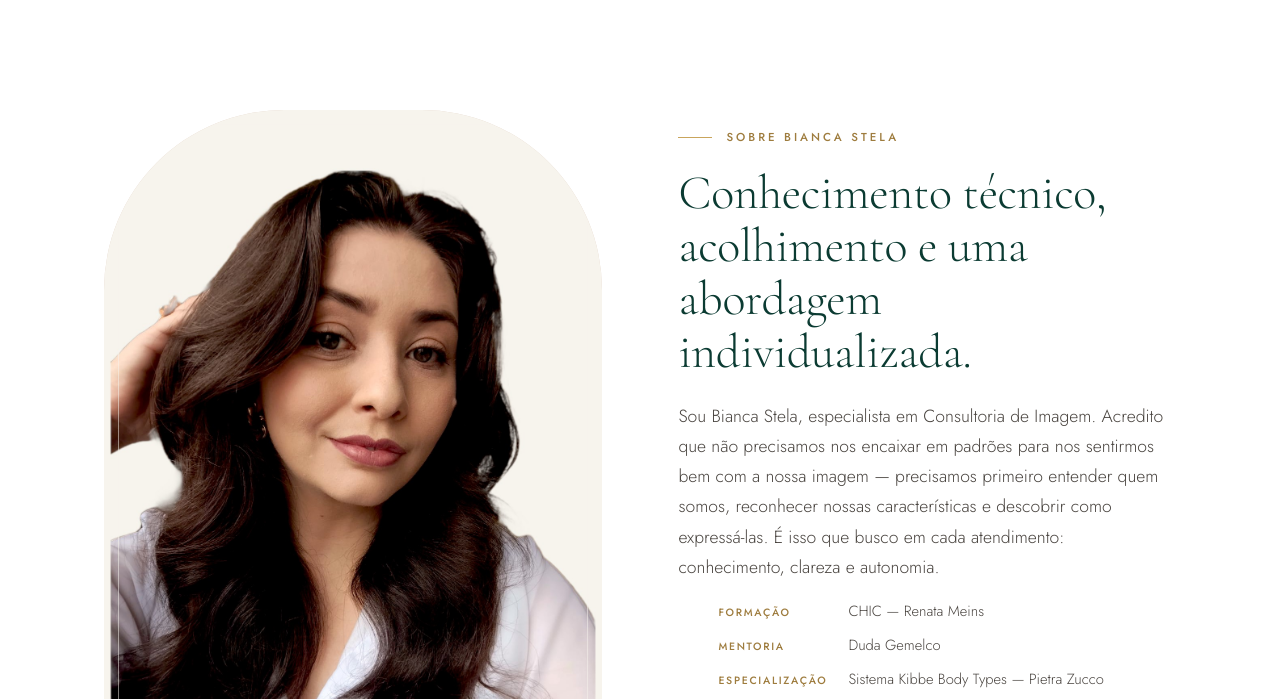
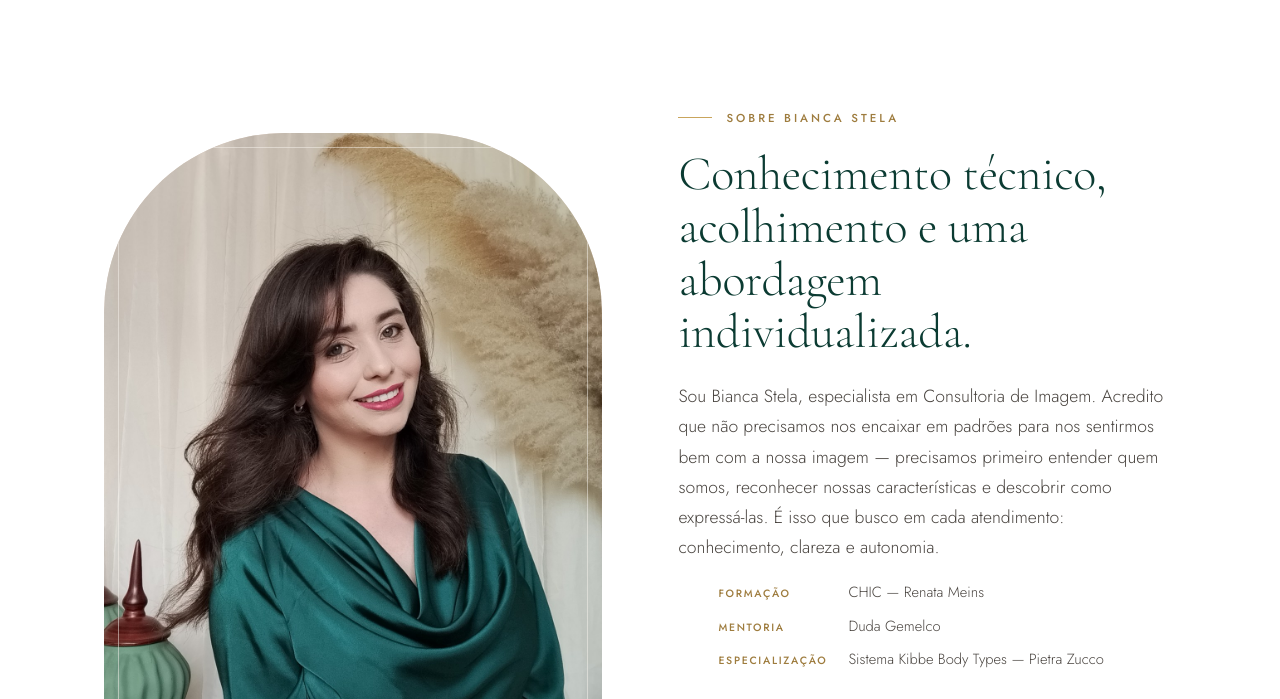
Before and after one commit to Greycielen/bianca-stela, a plain HTML site: page index.html in a window 1280 px wide. Shown: the part 6250-6949 px from the top of the page. Drawn offline with nearby package versions, Linux system fonts and the light colour scheme.

Commit message:
Seção Sobre: troca para a foto Bia5 (blusa esmeralda, cenário editorial), moldura 4:5
Co-Authored-By: Claude Opus 4.8 <noreply@anthropic.com>

```diff
--- a/index.html
+++ b/index.html
@@ -281,7 +281,6 @@ em.gold{font-style:italic; font-weight:300; background:var(--gold-leaf); -webkit
    SOBRE BIANCA
    ====================================================================== */
 .about{background:var(--white)}
-.about .frame{aspect-ratio:1232/1749}
 .about .frame-rule{border-color:rgba(247,244,238,.5)}
 .about .signature{font-family:var(--font-display); font-style:italic; font-size:1.8rem; color:var(--emerald-900); margin-top:30px}
 .about .cred{margin-top:18px; display:grid; gap:10px}
@@ -624,7 +623,7 @@ em.gold{font-style:italic; font-weight:300; background:var(--gold-leaf); -webkit
     <div class="split reveal">
       <div class="split-media">
         <div class="frame arch">
-          <img src="assets/bianca-sobre4.jpg" alt="Bianca Stela, especialista em consultoria de imagem" loading="lazy">
+          <img src="assets/bianca-sobre5.jpg" alt="Bianca Stela, especialista em consultoria de imagem" loading="lazy">
           <span class="frame-rule"></span>
         </div>
       </div>
```
Also changed, not shown: assets/bianca-sobre4.jpg (deleted), assets/bianca-sobre5.jpg (added).
